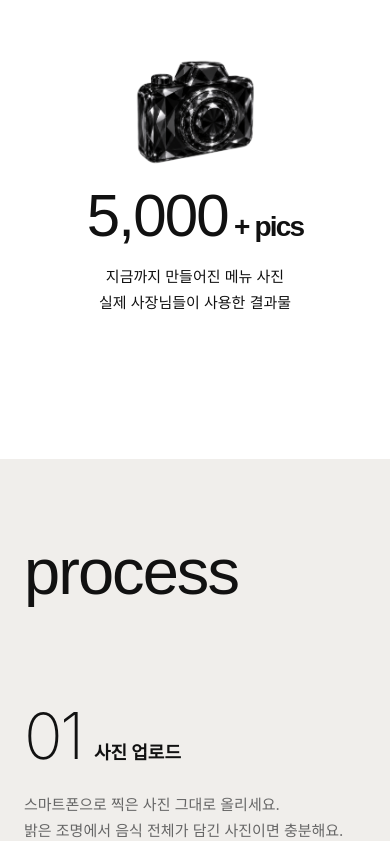
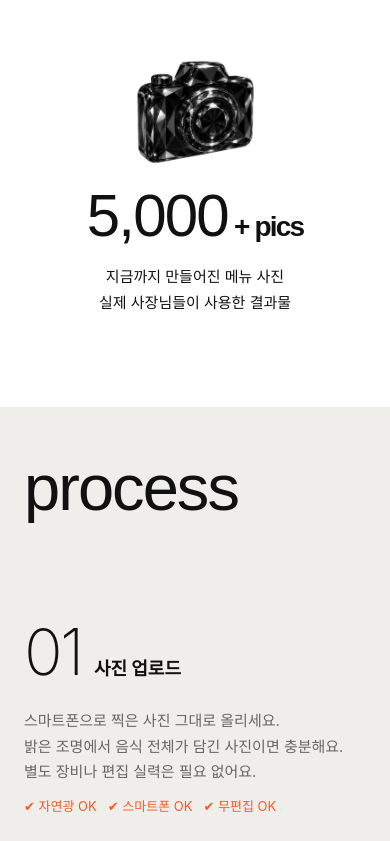
Before and after one commit to solip7131/menulab-v3, a Next.js app: page / in a window 390 px wide. Shown: the part 1811-2652 px from the top of the page. Built offline with nearby package versions, Linux system fonts and the light colour scheme; a web font is replaced by a local one.

Commit message:
Mobile: equalize stats bottom / process top padding to 48px

```diff
--- a/app/globals.css
+++ b/app/globals.css
@@ -289,6 +289,8 @@ html { overscroll-behavior-y: none; }
   .stat-item.triggered .stat-icon  { animation-duration: 1.2s !important; }
   .stat-item.triggered .stat-num   { animation-duration: 3.2s !important; }
   .stat-item.triggered .stat-label { animation-duration: 3.8s !important; }
+  .stats-section { padding-bottom: 48px !important; }
+  .process-headline-wrap { padding-top: 48px !important; }
 }
 
 /* ── Portfolio grid ────────────────────────────────────── */
--- a/app/page.tsx
+++ b/app/page.tsx
@@ -480,7 +480,7 @@ export default function HomePage() {
         </div>
 
         {/* ── Stats ── */}
-        <section style={{ background: '#fff', paddingTop: '0', paddingBottom: '100px', position: 'relative' }}>
+        <section className="stats-section" style={{ background: '#fff', paddingTop: '0', paddingBottom: '100px', position: 'relative' }}>
           <div className="stats-inner" style={{ maxWidth: '1440px', margin: '-24px auto 0', paddingLeft: 'clamp(24px,6vw,120px)', paddingRight: 'clamp(24px,6vw,120px)' }}>
             <div ref={statsRef} className="stats-grid">
               {STATS.map((stat, i) => (
@@ -502,11 +502,11 @@ export default function HomePage() {
         </section>
 
       {/* ── HOW IT WORKS ── */}
-      <section style={{ background: '#f0eeeb', position: 'relative', zIndex: 1 }}>
+      <section className="process-section" style={{ background: '#f0eeeb', position: 'relative', zIndex: 1 }}>
         <div style={{ maxWidth: '1440px', margin: '0 auto', padding: '0 clamp(24px,6vw,120px)' }}>
 
           {/* 헤드라인 2열 */}
-          <div style={{ paddingTop: '80px', paddingBottom: '40px' }}>
+          <div className="process-headline-wrap" style={{ paddingTop: '80px', paddingBottom: '40px' }}>
             <p style={{ fontSize: '65px', fontWeight: 400, fontFamily: "'Athena', sans-serif", letterSpacing: '-0.03em', color: '#111', lineHeight: 1 }}>process</p>
           </div>
 
```
